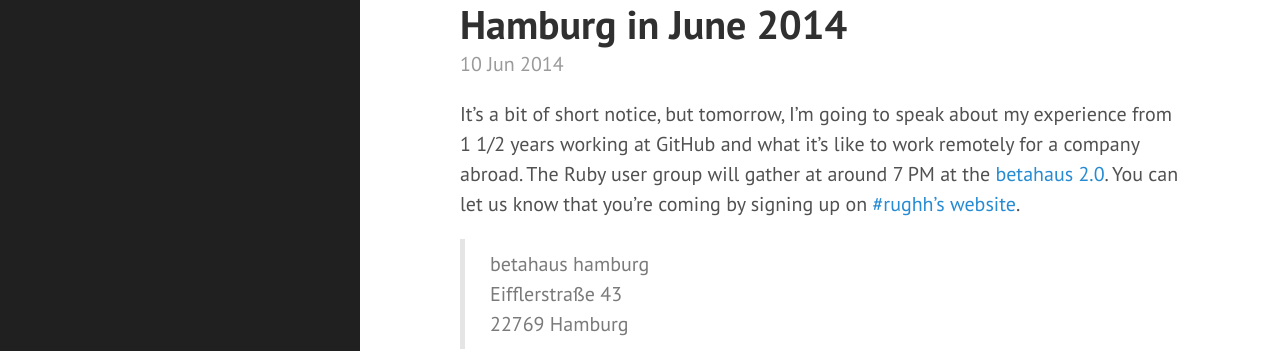
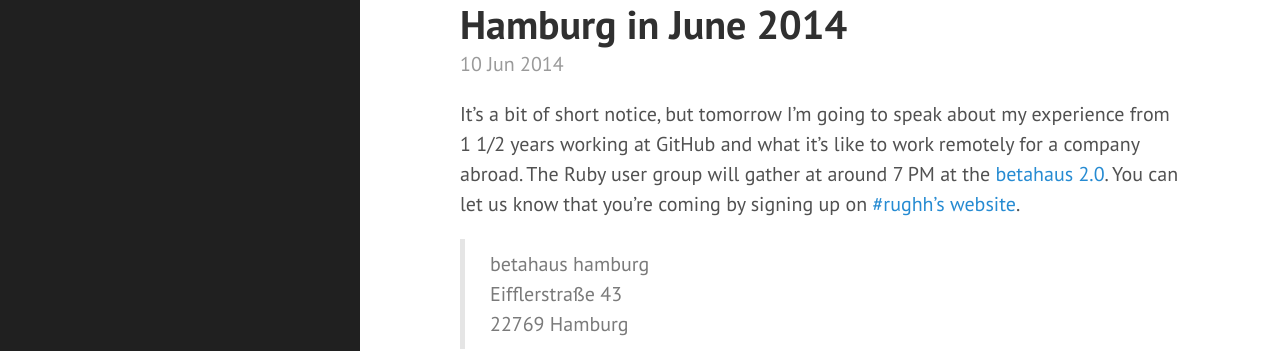
Before and after one commit to fooforge/fooforge.com, a Jekyll site: the page built from _posts/2014-06-10-speaking-at-the-ruby-user-group-hamburg-in-June-2014.md, in a window 1280 px wide and 968 px high. Shown: the part 131-482 px from the top of the window. Built offline with Jekyll 4.4.1, drawn with Linux system fonts in a browser that asks for light colours; Markdown is read by kramdown in place of the engine named in the settings.

Commit message:
The formatting police's on patrol (and again)

```diff
--- a/_posts/2014-06-10-speaking-at-the-ruby-user-group-hamburg-in-June-2014.md
+++ b/_posts/2014-06-10-speaking-at-the-ruby-user-group-hamburg-in-June-2014.md
@@ -5,7 +5,7 @@ date:   2014-06-10 01:20:00
 categories: meatspace
 ---
 
-It's a bit of short notice, but tomorrow, I'm going to speak about my experience from 1 1/2 years working at GitHub and what it's like to work remotely for a company abroad. The Ruby user group will gather at around 7 PM at the [betahaus 2.0](http://hamburg.betahaus.de/). You can let us know that you're coming by signing up on [#rughh's website](http://hamburg.onruby.de/events/ruby-usergroup-hamburg-juni-2014).
+It's a bit of short notice, but tomorrow I'm going to speak about my experience from 1 1/2 years working at GitHub and what it's like to work remotely for a company abroad. The Ruby user group will gather at around 7 PM at the [betahaus 2.0](http://hamburg.betahaus.de/). You can let us know that you're coming by signing up on [#rughh's website](http://hamburg.onruby.de/events/ruby-usergroup-hamburg-juni-2014).
 
 > betahaus hamburg
 > Eifflerstraße 43
```
